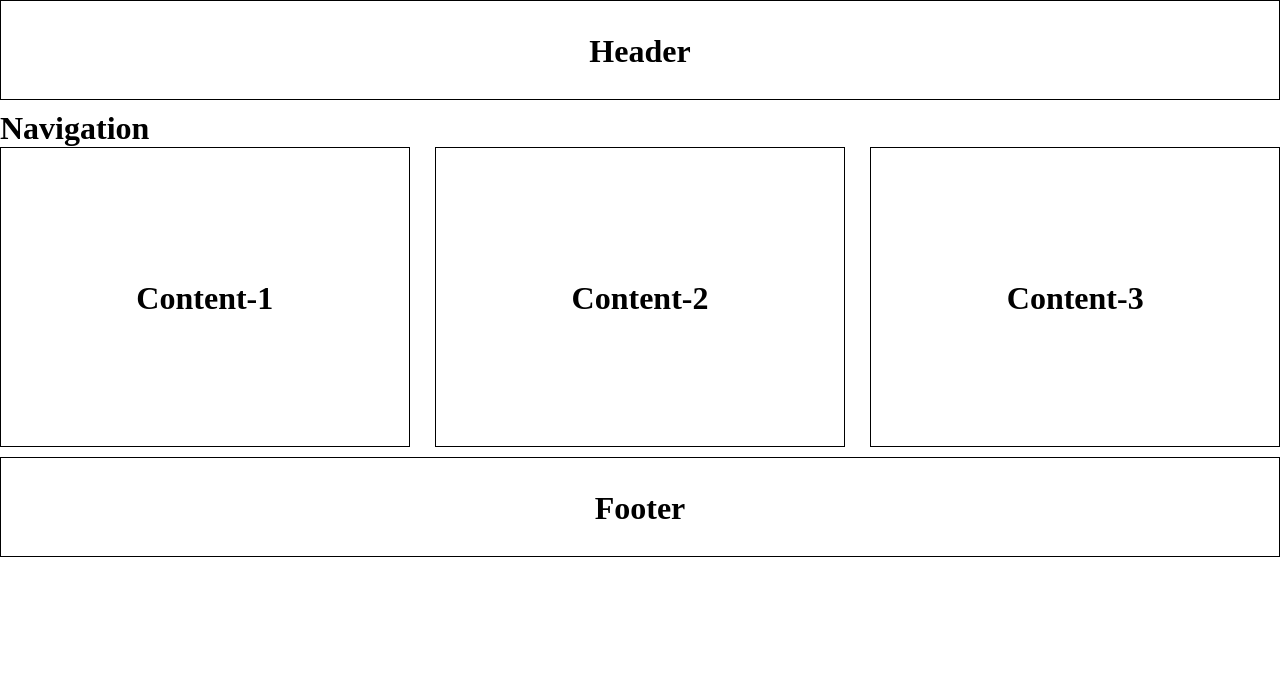
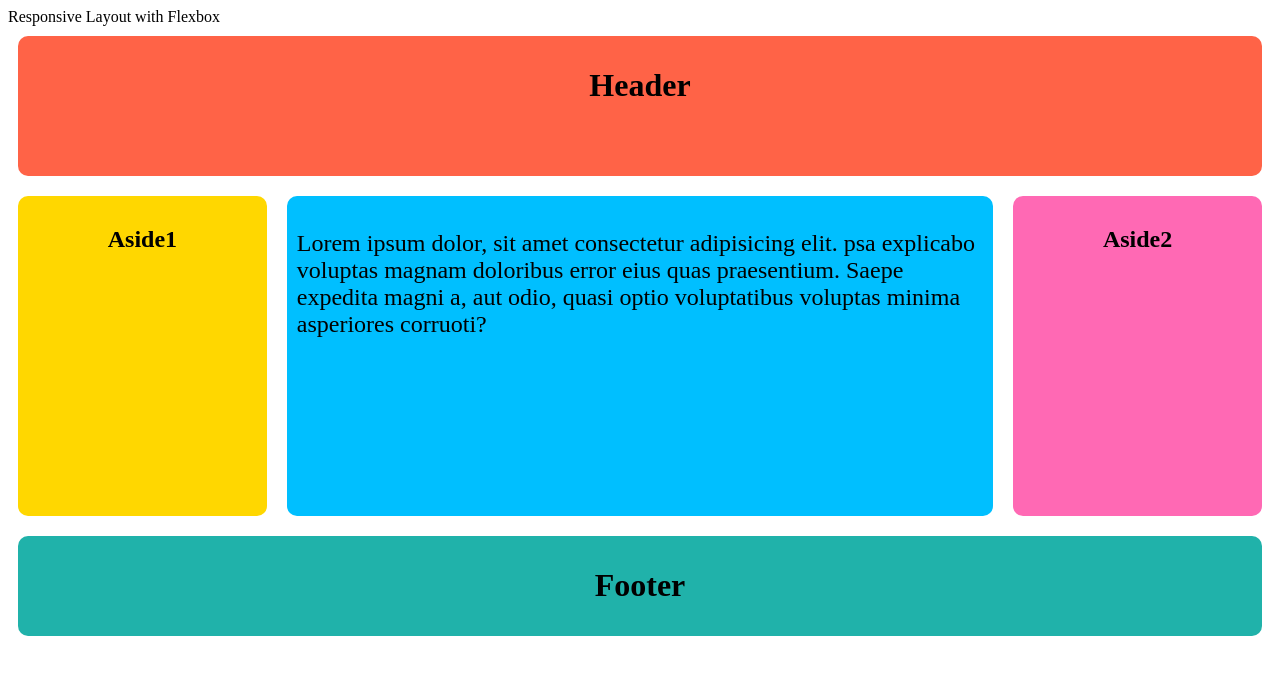
Before and after one commit to phornsros24/layout-4, a plain HTML site: page index.html in a window 1280 px wide. Drawn offline with Linux system fonts and the light colour scheme.

Commit message:
Add files via upload

```diff
--- a/index.html
+++ b/index.html
@@ -1,29 +1,34 @@
 <!DOCTYPE html>
-<html>
-<head>
-    <title> Layout-4</title>
-    <link rel="stylesheet" type="text/css" href="style.css">
-</head>
-<body>
-    <div class="header">
-        <h1> Header</h1>
-    </div>
-    <div class="nav-ban">
-        <h1> Navigation</h1>
-    </div>
-    <div class="content-area">
-        <div class="content-1 content">
-            <h1> Content-1</h1>
+<html Lang="en">
+    <head>
+        <meta charset="UTF-8" />
+        <mete name="viewport" content="width=device-width, initial-scale=1.0" />
+        <meta http-equiv="X-UA-Compatible" content="ie=edge" />
+        <link rel="stylesheet" href="style.css"
+        <title>Responsive Layout with Flexbox</title>
+    </head>
+    <body>
+        <div class="wrapper">
+            <header class="header">
+                <h1>Header</h1>
+            </header>
+            <article class="main">
+                <p>
+                    Lorem ipsum dolor, sit amet consectetur adipisicing elit. psa
+                    explicabo voluptas magnam doloribus error eius quas praesentium. Saepe
+                    expedita magni a, aut odio, quasi optio voluptatibus voluptas minima
+                    asperiores corruoti?
+                </p>
+            </article>
+            <aside class="aside aside1">
+                <h1>Aside1</h1>
+            </aside>
+            <aside class="aside aside2">
+                <h1>Aside2</h1>
+            </aside>
+            <footer class="footer">
+                <h1>Footer</h1>
+            </footer>
         </div>
-        <div class="content-2 content">
-            <h1> Content-2</h1>
-        </div>
-        <div class="content-3 content">
-            <h1> Content-3</h1>
-        </div>
-    </div>
-    <div class="footer">
-        <h1>Footer</h1>
-    </div>
-
-</body>
+    </body>
+</html>
--- a/style.css
+++ b/style.css
@@ -1,58 +1,65 @@
-*{
-    margin: 0;
-    padding: 0;
-    box-sizing: border-box;
+.wrapper{
+    display: flex;
+    flex-flow: row wrap;
+    text-align: center;
+}
+
+.wrapper > * {
+    padding: 10px;
+    margin: 10px;
+    flex: 1 100%;
+    border-radius: 10px;
 }
 
 .header{
-    width: 100%;
-    height: 100px;
-    border: 1px solid #000;
-    margin-bottom: 10px;
+    background: tomato;
+    height: 120px;
 }
 
-.header h1{
-    text-align: center;
-    line-height: 100px;
+.footer {
+    background: lightseagreen;
+    height: 80px;
 }
 
-.nav-bar{
-    width:100%;
-    height: 80px;
-    border: 1px solid #000;
-    margin-bottom: 10px;
+.main {
+    text-align: left;
+    background: deepskyblue;
+    height: 300px;
+    font-size: 24px;
 }
 
-.nav-bar h1{
-    text-align: center;
-    line-height: 80px;
+.aside1{
+    background: gold;
 }
 
-.content-area{
-    display: flex;
-    justify-content: space-between;
-    align-items: center;
+.aside2{
+    background: hotpink;
 }
 
-.content{
-    width: 32%;
-    height: 300px;
-    border: 1px solid #000;
-    margin-bottom: 10px;
+@media all and (min-width: 800px){
+    .main{
+        flex: 3;
+    }
+
+    .aside1{
+        order: 1;
+    }
+
+    .aside2{
+        order: 2;
+    }
+
+    .main {
+        order: 2;
+    }
+
+    .footer {
+        order: 4;
+    }
 }
 
-.content h1{
-    text-align: center;
-    line-height: 300px;
+@media all and (min-width: 600px){
+    .aside {
+        flex: 1;
+    }
 }
-
-.footer{
-    width: 100%;
-    height: 100px;
-    border: 1px solid #000;
-}
-
-.footer h1{
-    text-align: center;
-    line-height: 100px;
-}
```
